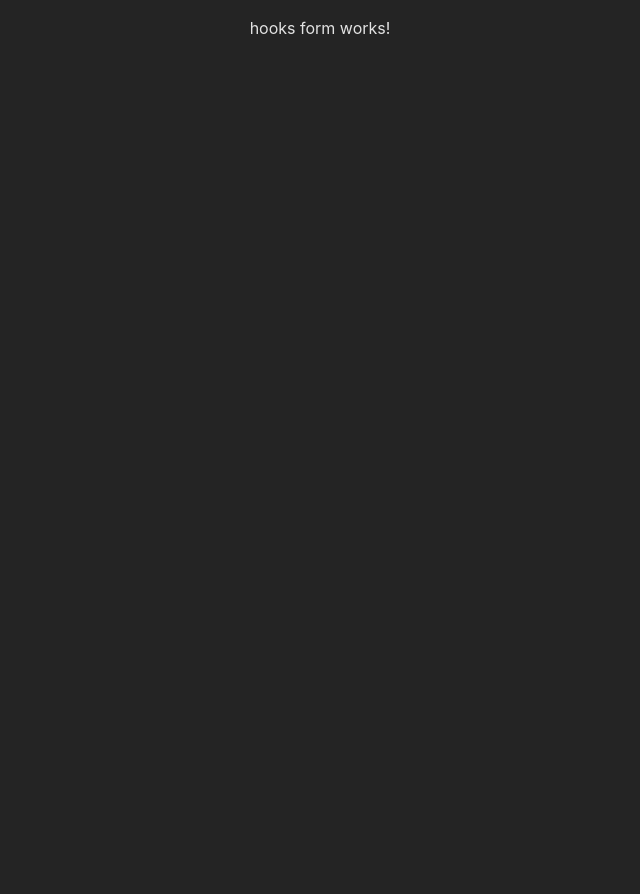
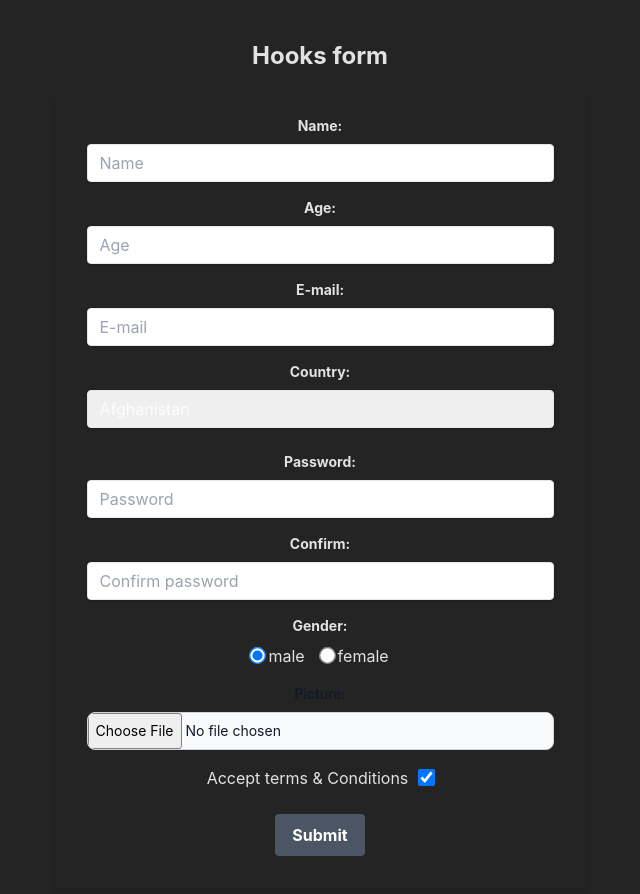
Before and after one commit to Sylphur/React-RSS-week-1, a React (Vite) app in the folder rss-react-1/: page /hooks in a window 1280 px wide. Shown: the top 894 px of the page, without its empty margins (320-960 px from the left). Before the commit the page ends 800 px from the top, so only its background shows below. Built offline with nearby package versions, Linux system fonts and the light colour scheme.

Commit message:
fix: lint, unnecessary logs, hook form submission

```diff
--- a/rss-react-1/package.json
+++ b/rss-react-1/package.json
@@ -12,6 +12,7 @@
     "format:fix": "prettier . --write"
   },
   "dependencies": {
+    "@hookform/resolvers": "^3.3.2",
     "@reduxjs/toolkit": "^1.9.7",
     "eslint-config-prettier": "^9.0.0",
     "eslint-plugin-import": "^2.29.0",
--- a/rss-react-1/src/components/components-form/ComponentsForm.tsx
+++ b/rss-react-1/src/components/components-form/ComponentsForm.tsx
@@ -1,11 +1,11 @@
 import { ChangeEvent, useRef, useState } from 'react';
-import './ComponentsForm.scss';
+import '../FormInput.scss';
 import { Gender } from '../../shared/enums';
 import { FormState, ValidationErrors } from '../../shared/interfaces';
 import { useActions, useAppSelector } from '../../state/redux-hooks';
 import { useNavigate } from 'react-router-dom';
 import { userSchema } from '../../services/FormValidation';
-import * as yup from 'yup'
+import * as yup from 'yup';
 
 const ComponentsForm = () => {
   const { setComponentForm } = useActions();
@@ -34,20 +34,23 @@ const ComponentsForm = () => {
       gender: gender,
       picture: picture,
       country: countryRef.current?.value as string,
-      accept: acceptRef.current?.checked as boolean,
+      acceptTerm: acceptRef.current?.checked as boolean,
     };
     try {
-      await userSchema.validate({
+      await userSchema.validate(
+        {
           name: res.name,
           age: res.age,
           country: res.country,
           email: res.email,
           password: res.password,
           confirm: confirmRef.current?.value,
-        acceptTerm: res.accept,
+          acceptTerm: res.acceptTerm,
           gender: res.gender,
-        picture: pictureRef.current?.files
-      }, {abortEarly: false});
+          picture: pictureRef.current?.files,
+        },
+        { abortEarly: false }
+      );
       setValidateErrors({});
       setComponentForm(res);
       navigate('/');
@@ -56,7 +59,7 @@ const ComponentsForm = () => {
       if (error instanceof yup.ValidationError) {
         error.inner.forEach((err) => {
           errors[err.path as string] = err.message;
-        })
+        });
       }
       setValidateErrors(errors);
       console.error(errors);
@@ -66,17 +69,15 @@ const ComponentsForm = () => {
     setGender(e.target.value as Gender);
   };
   const handleImage = (e: ChangeEvent<HTMLInputElement>) => {
-    const image = e.target.files?.[0]
-    console.log('image: ', image);
-
+    const image = e.target.files?.[0];
     if (image) {
       const reader = new FileReader();
       reader.onload = () => {
-        setPicture(reader.result as string)
-      }
+        setPicture(reader.result as string);
+      };
       reader.readAsDataURL(image);
     }
-  }
+  };
 
   return (
     <div className="mt-6">
@@ -97,7 +98,7 @@ const ComponentsForm = () => {
             placeholder="Name"
             className="shadow appearance-none border rounded w-full py-2 px-3 leading-tight focus:outline-none focus:shadow-outline"
           />
-          <p className='text-red-500 text-s italic'>{validateErrors['name']}</p>
+          <p className="text-red-500 text-s italic">{validateErrors['name']}</p>
         </div>
 
         <div className="mb-4">
@@ -112,7 +113,7 @@ const ComponentsForm = () => {
             placeholder="Age"
             className="shadow appearance-none border rounded w-full py-2 px-3 leading-tight focus:outline-none focus:shadow-outline"
           />
-          <p className='text-red-500 text-s italic'>{validateErrors['age']}</p>
+          <p className="text-red-500 text-s italic">{validateErrors['age']}</p>
         </div>
 
         <div className="mb-4">
@@ -127,7 +128,9 @@ const ComponentsForm = () => {
             placeholder="E-mail"
             className="shadow appearance-none border rounded w-full py-2 px-3 leading-tight focus:outline-none focus:shadow-outline"
           />
-          <p className='text-red-500 text-s italic'>{validateErrors['email']}</p>
+          <p className="text-red-500 text-s italic">
+            {validateErrors['email']}
+          </p>
         </div>
 
         <div className="mb-6">
@@ -147,7 +150,9 @@ const ComponentsForm = () => {
               </option>
             ))}
           </select>
-          <p className='text-red-500 text-s italic'>{validateErrors['country']}</p>
+          <p className="text-red-500 text-s italic">
+            {validateErrors['country']}
+          </p>
         </div>
 
         <div className="mb-4">
@@ -162,7 +167,9 @@ const ComponentsForm = () => {
             placeholder="Password"
             className="shadow appearance-none border rounded w-full py-2 px-3 leading-tight focus:outline-none focus:shadow-outline"
           />
-          <p className='text-red-500 text-s italic'>{validateErrors['password']}</p>
+          <p className="text-red-500 text-s italic">
+            {validateErrors['password']}
+          </p>
         </div>
 
         <div className="mb-4">
@@ -177,7 +184,9 @@ const ComponentsForm = () => {
             placeholder="Confirm password"
             className="shadow appearance-none border rounded w-full py-2 px-3 leading-tight focus:outline-none focus:shadow-outline"
           />
-          <p className='text-red-500 text-s italic'>{validateErrors['confirm']}</p>
+          <p className="text-red-500 text-s italic">
+            {validateErrors['confirm']}
+          </p>
         </div>
 
         <div className="mb-4">
@@ -204,7 +213,9 @@ const ComponentsForm = () => {
             className="mr-1 scale"
           />
           <label htmlFor="genderFemale">{Gender.Female}</label>
-          <p className='text-red-500 text-s italic'>{validateErrors['gender']}</p>
+          <p className="text-red-500 text-s italic">
+            {validateErrors['gender']}
+          </p>
         </div>
 
         <div className="mb-4">
@@ -222,7 +233,9 @@ const ComponentsForm = () => {
             onChange={handleImage}
             className="block w-full text-sm text-gray-900 border border-gray-300 rounded-lg cursor-pointer bg-gray-50 dark:text-gray-400 focus:outline-none dark:bg-gray-700 dark:border-gray-600 dark:placeholder-gray-400"
           />
-          <p className='text-red-500 text-s italic'>{validateErrors['picture']}</p>
+          <p className="text-red-500 text-s italic">
+            {validateErrors['picture']}
+          </p>
         </div>
 
         <div className="mb-6">
@@ -235,7 +248,9 @@ const ComponentsForm = () => {
             className="ml-3 scale"
             defaultChecked
           />
-          <p className='text-red-500 text-s italic'>{validateErrors['acceptTerm']}</p>
+          <p className="text-red-500 text-s italic">
+            {validateErrors['acceptTerm']}
+          </p>
         </div>
 
         <button
--- a/rss-react-1/src/components/hooks-form/HooksForm.tsx
+++ b/rss-react-1/src/components/hooks-form/HooksForm.tsx
@@ -1,7 +1,207 @@
+import { useForm } from 'react-hook-form';
+import '../FormInput.scss';
+import { useActions, useAppSelector } from '../../state/redux-hooks';
+import { Gender } from '../../shared/enums';
+import { yupResolver } from '@hookform/resolvers/yup';
+import { userSchema } from '../../services/FormValidation';
+import { useNavigate } from 'react-router-dom';
+import { FormState } from '../../shared/interfaces';
+import { imageToBase64 } from '../../services/imageReader';
+
 const HooksForm = () => {
+  const { setHookForm } = useActions();
+  const countries = useAppSelector((state) => state.countries.countries);
+  const navigate = useNavigate();
+  const {
+    register,
+    handleSubmit,
+    getValues,
+    formState: { errors },
+  } = useForm({
+    mode: 'onChange',
+    resolver: yupResolver(userSchema),
+  });
+  const onSubmit = async (data: FormState) => {
+    const image = data.picture
+      ? await imageToBase64(data.picture[0] as File)
+      : '';
+    setHookForm({ ...getValues(), picture: image });
+    navigate('/');
+  };
+
   return (
-    <div>
-      <p>hooks form works!</p>
+    <div className="mt-6">
+      <h2 className="font-bold text-2xl mb-5">Hooks form</h2>
+      <form
+        onSubmit={handleSubmit(onSubmit)}
+        className="shadow-md rounded px-8 pt-6 pb-8 mb-4"
+      >
+        <div className="mb-4">
+          <label htmlFor="name" className="block text-sm font-bold mb-2">
+            Name:
+          </label>
+          <input
+            type="text"
+            id="name"
+            {...register('name')}
+            placeholder="Name"
+            className="shadow appearance-none border rounded w-full py-2 px-3 leading-tight focus:outline-none focus:shadow-outline"
+          />
+          <p className="text-red-500 text-s italic">
+            {errors.name && errors.name.message}
+          </p>
+        </div>
+
+        <div className="mb-4">
+          <label htmlFor="age" className="block text-sm font-bold mb-2">
+            Age:
+          </label>
+          <input
+            type="number"
+            id="age"
+            {...register('age')}
+            placeholder="Age"
+            className="shadow appearance-none border rounded w-full py-2 px-3 leading-tight focus:outline-none focus:shadow-outline"
+          />
+          <p className="text-red-500 text-s italic">
+            {errors.age && errors.age.message}
+          </p>
+        </div>
+
+        <div className="mb-4">
+          <label htmlFor="email" className="block text-sm font-bold mb-2">
+            E-mail:
+          </label>
+          <input
+            type="email"
+            id="email"
+            {...register('email')}
+            placeholder="E-mail"
+            className="shadow appearance-none border rounded w-full py-2 px-3 leading-tight focus:outline-none focus:shadow-outline"
+          />
+          <p className="text-red-500 text-s italic">
+            {errors.email && errors.email.message}
+          </p>
+        </div>
+
+        <div className="mb-6">
+          <label htmlFor="country" className="block text-sm font-bold mb-2">
+            Country:
+          </label>
+          <select
+            id="country"
+            {...register('country')}
+            placeholder="Country"
+            className="shadow appearance-none border rounded w-full py-2 px-3 leading-tight focus:outline-none focus:shadow-outline"
+          >
+            {countries.map((value) => (
+              <option key={value} value={value}>
+                {value}
+              </option>
+            ))}
+          </select>
+          <p className="text-red-500 text-s italic">
+            {errors.country && errors.country.message}
+          </p>
+        </div>
+
+        <div className="mb-4">
+          <label htmlFor="password" className="block text-sm font-bold mb-2">
+            Password:
+          </label>
+          <input
+            type="password"
+            id="password"
+            {...register('password')}
+            placeholder="Password"
+            className="shadow appearance-none border rounded w-full py-2 px-3 leading-tight focus:outline-none focus:shadow-outline"
+          />
+          <p className="text-red-500 text-s italic">
+            {errors.password && errors.password.message}
+          </p>
+        </div>
+
+        <div className="mb-4">
+          <label htmlFor="confirm" className="block text-sm font-bold mb-2">
+            Confirm:
+          </label>
+          <input
+            type="password"
+            id="confirm"
+            {...register('confirm')}
+            placeholder="Confirm password"
+            className="shadow appearance-none border rounded w-full py-2 px-3 leading-tight focus:outline-none focus:shadow-outline"
+          />
+          <p className="text-red-500 text-s italic">
+            {errors.confirm && errors.confirm.message}
+          </p>
+        </div>
+
+        <div className="mb-4">
+          <span className="block text-sm font-bold mb-2">Gender:</span>
+          <input
+            type="radio"
+            {...register('gender')}
+            value={Gender.Male}
+            id="genderMale"
+            className="mr-1 scale"
+            defaultChecked
+          />
+          <label htmlFor="genderMale" className="mr-4">
+            {Gender.Male}
+          </label>
+          <input
+            type="radio"
+            {...register('gender')}
+            value={Gender.Female}
+            id="genderFemale"
+            className="mr-1 scale"
+          />
+          <label htmlFor="genderFemale">{Gender.Female}</label>
+          <p className="text-red-500 text-s italic">
+            {errors.gender && errors.gender.message}
+          </p>
+        </div>
+
+        <div className="mb-4">
+          <label
+            htmlFor="picture"
+            className="block mb-2 text-sm font-medium text-gray-900 dark:text-white"
+          >
+            Picture:
+          </label>
+          <input
+            type="file"
+            id="picture"
+            {...register('picture')}
+            className="block w-full text-sm text-gray-900 border border-gray-300 rounded-lg cursor-pointer bg-gray-50 dark:text-gray-400 focus:outline-none dark:bg-gray-700 dark:border-gray-600 dark:placeholder-gray-400"
+          />
+          <p className="text-red-500 text-s italic">
+            {errors.picture && errors.picture.message}
+          </p>
+        </div>
+
+        <div className="mb-6">
+          <label htmlFor="accept">Accept terms & Conditions</label>
+          <input
+            type="checkbox"
+            id="accept"
+            {...register('acceptTerm')}
+            className="ml-3 scale"
+            defaultChecked
+          />
+          <p className="text-red-500 text-s italic">
+            {errors.acceptTerm && errors.acceptTerm.message}
+          </p>
+        </div>
+
+        <button
+          type="submit"
+          className="bg-gray-600 hover:bg-gray-700 text-white font-bold py-2 px-4 rounded focus:outline-none focus:shadow-outline"
+        >
+          Submit
+        </button>
+      </form>
     </div>
   );
 };
--- /dev/null
+++ b/rss-react-1/src/components/main/MainCard/mainCard.tsx
@@ -0,0 +1,22 @@
+import { FormState } from '../../../shared/interfaces';
+interface CardProps {
+  card: FormState;
+}
+const MainCard = (card: CardProps) => {
+  return (
+    <div>
+      <p>{card.card.name}</p>
+      <p>Age: {card.card.age}</p>
+      <p>{card.card.email}</p>
+      <p>{card.card.country}</p>
+      <p>{card.card.gender}</p>
+      <img
+        src={card.card.picture as string}
+        alt="picture"
+        className="max-w-xs max-h-80 mt-3"
+      />
+    </div>
+  );
+};
+
+export default MainCard;
--- a/rss-react-1/src/components/main/main.tsx
+++ b/rss-react-1/src/components/main/main.tsx
@@ -1,7 +1,36 @@
+import { Link } from 'react-router-dom';
+import { useAppSelector } from '../../state/redux-hooks';
+import MainCard from './MainCard/mainCard';
+
 const Main = () => {
+  const componentsForm = useAppSelector((state) => state.componentsForm);
+  const hooksForm = useAppSelector((state) => state.hooksForm);
+
   return (
     <div>
-      <p>Main works!</p>
+      <h1 className="mb-8">React forms</h1>
+      <div className="flex gap-5 justify-center">
+        <Link to={'/components'}>
+          <button>Components form</button>
+        </Link>
+        <Link to={'/hooks'}>
+          <button>Hooks form</button>
+        </Link>
+      </div>
+      <div className="mt-10 flex gap-10">
+        {componentsForm.touched && (
+          <div className="shadow-md rounded px-12">
+            <h3 className="text-lg mb-4 font-bold">Components form:</h3>
+            <MainCard card={componentsForm.form}></MainCard>
+          </div>
+        )}
+        {hooksForm.touched && (
+          <div className="shadow-md rounded px-6">
+            <h3 className="text-lg mb-4 font-bold">Hooks form:</h3>
+            <MainCard card={hooksForm.form}></MainCard>
+          </div>
+        )}
+      </div>
     </div>
   );
 };
--- a/rss-react-1/src/services/FormValidation.ts
+++ b/rss-react-1/src/services/FormValidation.ts
@@ -1,4 +1,5 @@
 import * as yup from 'yup';
+import { Gender } from '../shared/enums';
 
 export const userSchema = yup.object().shape({
   name: yup
@@ -25,7 +26,7 @@ export const userSchema = yup.object().shape({
     .required('Confirm password is required')
     .oneOf([yup.ref('password')], 'Password not correct'),
   acceptTerm: yup.boolean().required('This field is required').oneOf([true]),
-  gender: yup.string().required('Gender is required'),
+  gender: yup.mixed<Gender>().required('Gender is required'),
   picture: yup
     .mixed<FileList>()
     .required('Picture is required')
--- a/rss-react-1/src/shared/interfaces.tsx
+++ b/rss-react-1/src/shared/interfaces.tsx
@@ -6,14 +6,14 @@ export interface FormState {
   email: string;
   password: string;
   gender: Gender;
-  picture: string;
+  picture: string | FileList;
   country: string;
-  accept: boolean;
+  acceptTerm: boolean;
 }
 export interface InitialState {
   form: FormState;
   touched: boolean;
 }
 export interface ValidationErrors {
-  [key: string]: string
+  [key: string]: string;
 }
```
Also changed, not shown: rss-react-1/src/services/imageReader.ts (+14 -4 lines), rss-react-1/src/components/FormInput.scss (renamed from rss-react-1/src/components/components-form/ComponentsForm.scss), 1 other file (tests, documents, lock files or other folders). Lines whose indentation alone changed are shown as unchanged.
